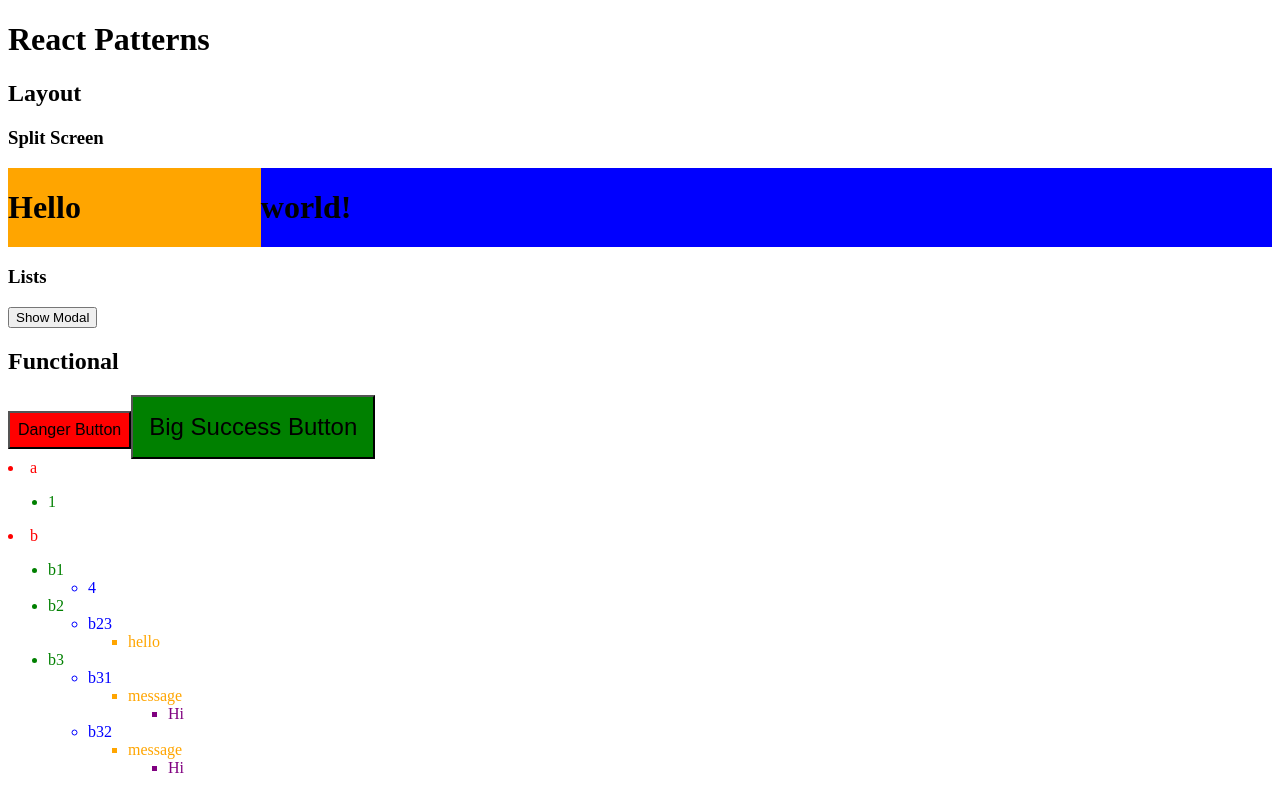
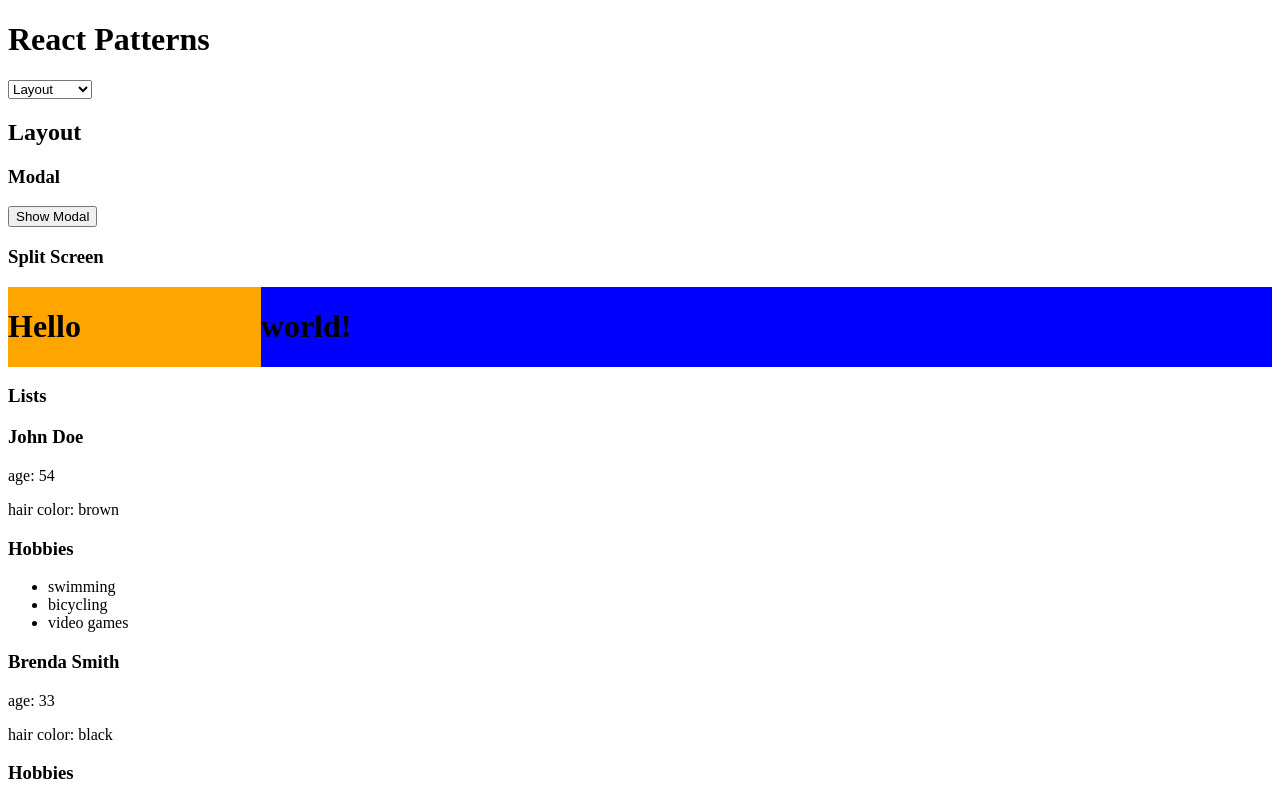
Before and after one commit to CarSig/patterns, a React (Vite) app: page / in a window 1280 px wide. Shown: the top 797 px of the page. Built offline with nearby package versions, Linux system fonts and the light colour scheme.

Commit message:
recatored sections into own files

```diff
--- a/src/App.jsx
+++ b/src/App.jsx
@@ -1,55 +1,32 @@
-import RecursiveComponentColored from "./components/Functional/recursive_component/RecursiveComponentColored"
-import SplitScreen from "./components/Layout/split_screen/SplitScreen"
-import { nestedObject } from "./components/Functional/recursive_component/nestedObject"
-import { DangerButton, BigSuccessButton } from "./components/Functional/partially_applied_component/partiallyApply"
-import RegularList from "./components/Layout/lists/RegularList"
-import ListItemPersonSmall from "./components/Layout/lists/person/ListItemPersonSmall"
-import ListItemPersonLarge from "./components/Layout/lists/person/ListItemPersonLarge"
-import { people, products } from "./components/Layout/lists/data"
-import NumberedList from "./components/Layout/lists/NumberedList"
-import ListItemProductLarge from "./components/Layout/lists/product/ListItemProductLarge"
-import ListItemProductSmall from "./components/Layout/lists/product/ListItemProductSmall"
-import Modal from "./components/Layout/modal/Modal"
 
-const LeftComponent = ({ message }) => {
-  return (
-    <h1>{message}</h1>
-  )
-}
 
-const RightComponent = ({ message }) => {
-  return (
-    <h1>{message}</h1>
-  )
-}
+import { useState } from 'react'
+import Layout from './Layout'
+import Functional from './Functional'
 
 
 function App() {
+  const [selectedOption, setSelectedOption] = useState('layout')
 
 
   return (
     <div>
       <h1>React Patterns</h1>
-      <h2>Layout</h2>
-      <h3>Split Screen</h3>
-      <SplitScreen type={"horizontal"} leftWeight={1} rightWeight={4} >
-        <LeftComponent message="Hello" />
-        <RightComponent message="world!" />
-      </SplitScreen >
-      <h3>Lists</h3>
 
-      <Modal>
-        <RegularList items={people} resourceName="person" itemComponent={ListItemPersonLarge} />
+      <select id="select" value={selectedOption} onChange={(e) => setSelectedOption(e.target.value)}>
+        <option value="layout">Layout</option>
+        <option value="functional">Functional</option>
+      </select>
 
-      </Modal>
+
+      {selectedOption === 'layout' && <Layout />}
+      {selectedOption === 'functional' && <Functional />}
 
 
 
-      <h2>Functional</h2>
 
-      <DangerButton text="Danger Button" />
-      <BigSuccessButton text="Big Success Button" />
-      <RecursiveComponentColored data={nestedObject} />
+
+
 
     </div>
   )
--- /dev/null
+++ b/src/Functional.jsx
@@ -0,0 +1,18 @@
+import React from 'react'
+import RecursiveComponentColored from "./components/Functional/recursive_component/RecursiveComponentColored"
+
+import { nestedObject } from "./components/Functional/recursive_component/nestedObject"
+import { DangerButton, BigSuccessButton } from "./components/Functional/partially_applied_component/partiallyApply"
+
+
+const Functional = () => {
+    return (
+        <div>      <h2>Functional</h2>
+
+            <DangerButton text="Danger Button" />
+            <BigSuccessButton text="Big Success Button" />
+            <RecursiveComponentColored data={nestedObject} /></div>
+    )
+}
+
+export default Functional
--- /dev/null
+++ b/src/Layout.jsx
@@ -0,0 +1,48 @@
+import React from 'react'
+import RegularList from "./components/Layout/lists/RegularList"
+import ListItemPersonSmall from "./components/Layout/lists/person/ListItemPersonSmall"
+import ListItemPersonLarge from "./components/Layout/lists/person/ListItemPersonLarge"
+import { people, products } from "./components/Layout/lists/data"
+import NumberedList from "./components/Layout/lists/NumberedList"
+import ListItemProductLarge from "./components/Layout/lists/product/ListItemProductLarge"
+import ListItemProductSmall from "./components/Layout/lists/product/ListItemProductSmall"
+import Modal from "./components/Layout/modal/Modal"
+import SplitScreen from "./components/Layout/split_screen/SplitScreen"
+const LeftComponent = ({ message }) => {
+    return (
+        <h1>{message}</h1>
+    )
+}
+
+const RightComponent = ({ message }) => {
+    return (
+        <h1>{message}</h1>
+    )
+}
+
+
+const Layout = () => {
+    return (
+        <div>   <h2>Layout</h2>
+            <h3>Modal</h3>
+            <Modal>
+                <ListItemProductLarge product={products[0]} />
+
+            </Modal>
+
+            <h3>Split Screen</h3>
+            <SplitScreen type={"horizontal"} leftWeight={1} rightWeight={4} >
+                <LeftComponent message="Hello" />
+                <RightComponent message="world!" />
+            </SplitScreen >
+            <h3>Lists</h3>
+            <RegularList items={people} resourceName="person" itemComponent={ListItemPersonLarge} />
+
+
+        </div>
+
+
+    )
+}
+
+export default Layout
```
